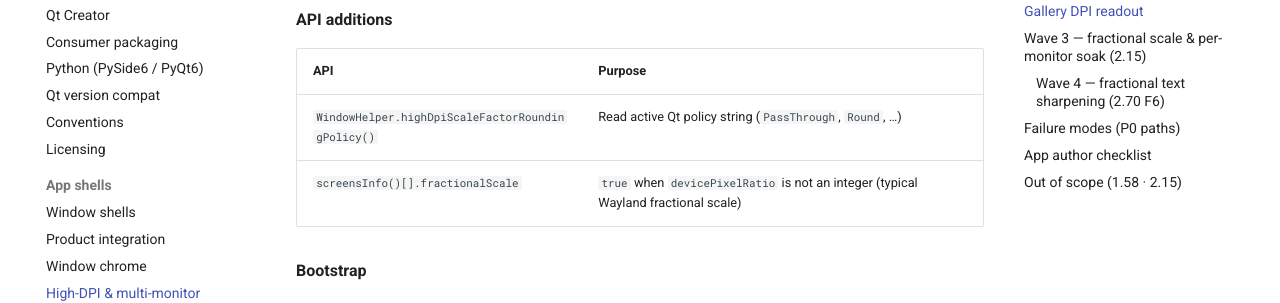
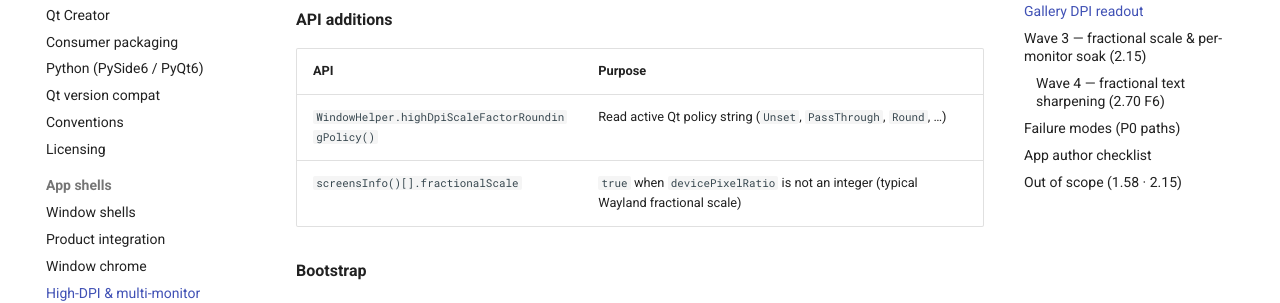
Before and after one commit to wuyijing-dev/QWinui3, an MkDocs documentation site: the page built from docs/high-dpi.md, in a window 1280 px wide and 900 px high, scrolled down 2599 px. Shown: the part 151-454 px from the top of the window. Built offline with MkDocs 1.6.1 and Material for MkDocs 9.7.7, drawn with Linux system fonts in a browser that asks for light colours; comment, search, counter and statistics services are not loaded.

Commit message:
Handle HighDpiScaleFactorRoundingPolicy::Unset in Compat DPI names.
Unset means no explicit policy; do not misreport it as Ceil, and silence clang warn_missing_case.

```diff
--- a/docs/high-dpi.md
+++ b/docs/high-dpi.md
@@ -77,7 +77,7 @@ Also: System integration screens dump · Window shells persistence callout · Se
 
 | API | Purpose |
 |-----|---------|
-| `WindowHelper.highDpiScaleFactorRoundingPolicy()` | Read active Qt policy string (`PassThrough`, `Round`, …) |
+| `WindowHelper.highDpiScaleFactorRoundingPolicy()` | Read active Qt policy string (`Unset`, `PassThrough`, `Round`, …) |
 | `screensInfo()[].fractionalScale` | `true` when `devicePixelRatio` is not an integer (typical Wayland fractional scale) |
 
 **Bootstrap**
```
Also changed, not shown: 1 other file.
